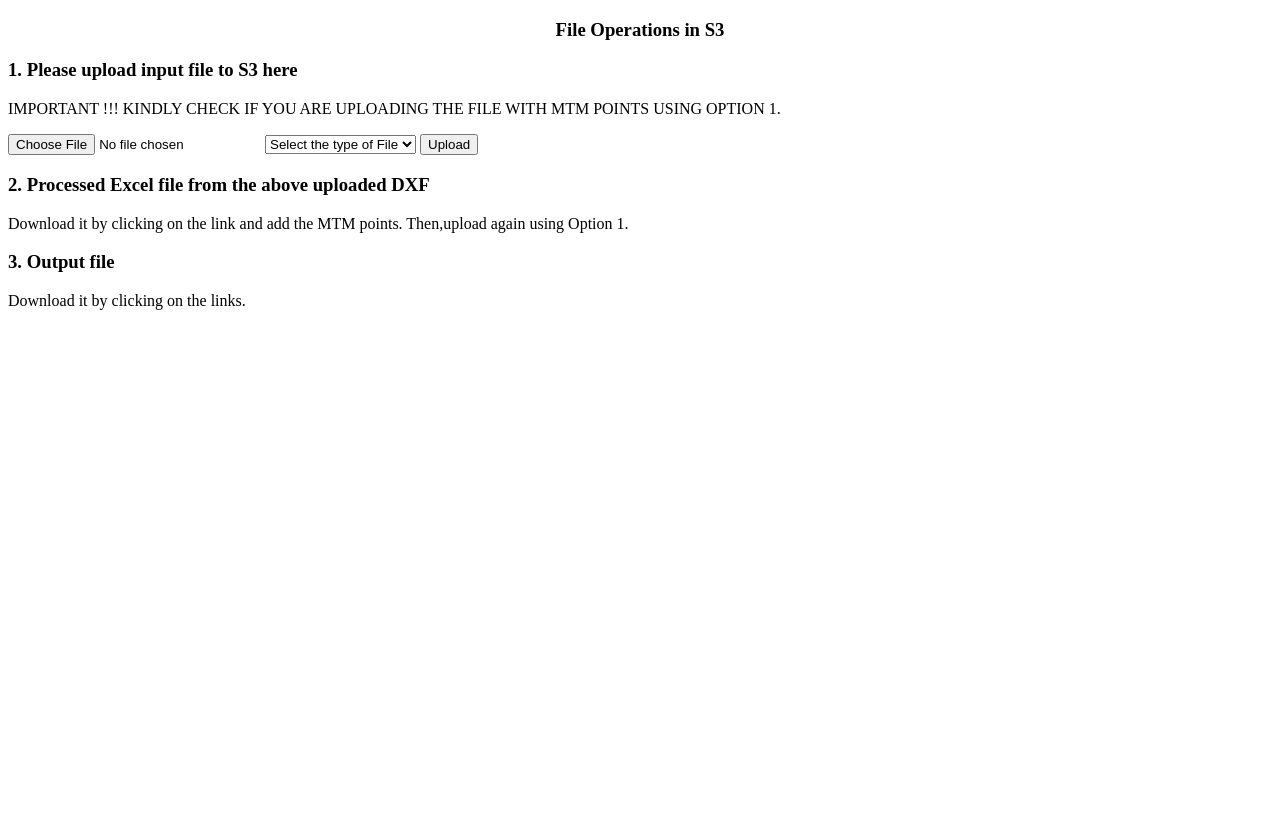
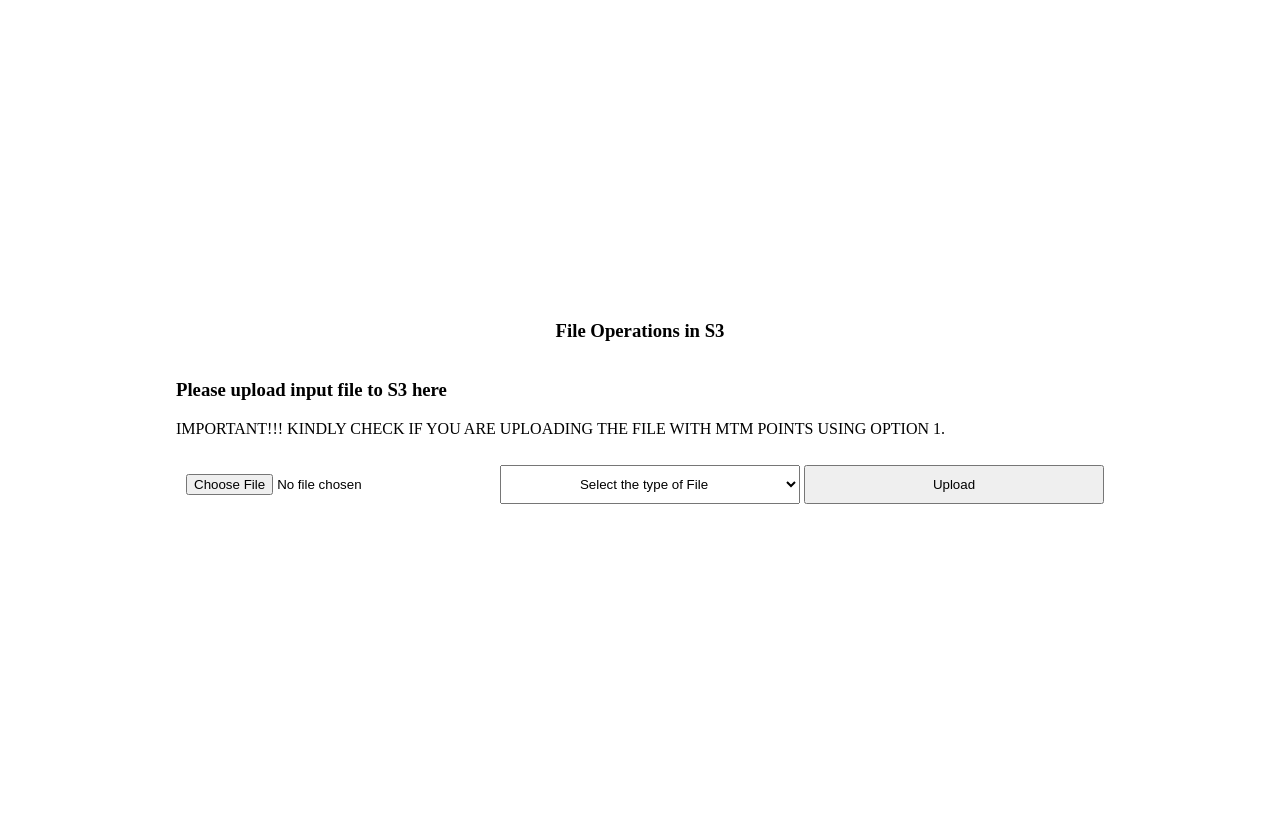
Before and after one commit to ansolwork/tailoring-api, a Flask app: page /home in a window 1280 px wide. Before the commit the page ends 310 px from the top, so only its background shows below. Run offline with Flask 3, Linux system fonts and the light colour scheme; data that the repository does not hold is empty; parts of the project's set-up code (start-up, migrations or seed data) failed here and were passed over.

Commit message:
added method to download output csv with a button and including css stylings

```diff
--- a/tailoring_api_config.yml
+++ b/tailoring_api_config.yml
@@ -9,5 +9,6 @@ ALLOWED_MIME_TYPES :
 AWS_S3_BUCKET_NAME : 'lgfgbucket'
 AWS_DXF_DIR_PATH : "data/input/recurrent/dxf_files/"
 AWS_MTM_DIR_PATH : "data/input/recurrent/mtm_combined_entites/"
+AWS_MTM_DIR_PATH_LABELED : "data/input/primary/mtm_combined_entites_labeled/"
 AWS_OUTPUT_DIR_PATH : "data/output"
 AWS_S3_SIGNATURE_VERSION : "s3v4"
--- a/ui/templates/Index.html
+++ b/ui/templates/Index.html
@@ -2,46 +2,92 @@
 <html>
   <head>
     <title>UI for file Operations in S3</title>
+    <style>
+        /* Centering the form */
+        .form-container {
+            display: flex;
+            flex-direction: column;
+            align-items: center; /* Center items horizontally */
+            justify-content: center; /* Center items vertically */
+            height: 100vh; /* Full viewport height for centering */
+        }
+
+        /* Centering the input elements */
+        .form-container input,
+        .form-container select {
+            margin: 10px 0;
+            padding: 10px;
+            width: 300px; /* You can adjust this width */
+            text-align: center;
+        }
+
+        /* Simple spinner CSS */
+        .spinner {
+            display: none; /* Initially hidden */
+            width: 50px;
+            height: 50px;
+            border: 5px solid rgba(0,0,0,0.1);
+            border-top: 5px solid #3498db;
+            border-radius: 50%;
+            animation: spin 1s linear infinite;
+            margin: 20px auto;
+        }
+
+        @keyframes spin {
+            0% { transform: rotate(0deg); }
+            100% { transform: rotate(360deg); }
+        }
+
+        /* Overlay that covers the page when loading */
+        .loading-overlay {
+            display: none;
+            position: fixed;
+            top: 0;
+            left: 0;
+            width: 100%;
+            height: 100%;
+            background-color: rgba(255, 255, 255, 0.8);
+            z-index: 9999;
+            text-align: center;
+        }
+
+        .loading-overlay h3 {
+            margin-top: 20px;
+            font-family: Arial, sans-serif;
+            font-size: 18px;
+        }
+    </style>
   </head>
   <body>
-    <div class="content">
-        <h3 align ='center'>File Operations in S3</h3>
+    <div class="form-container">
+        <h3>File Operations in S3</h3>
 
         <div>
-          <h3>1. Please upload input file to S3 here </h3>
-          <p>IMPORTANT !!! KINDLY CHECK IF YOU ARE UPLOADING THE FILE WITH MTM POINTS USING OPTION 1.</p>
-          <form method="POST" action="/upload_file" enctype=multipart/form-data>
-            <input type=file name="file-to-s3">
-            <select id="file_choice" type="text" name="file_choice" placeholder="Select if DXF or MTM points" method="POST">
+          <h3>Please upload input file to S3 here</h3>
+          <p>IMPORTANT!!! KINDLY CHECK IF YOU ARE UPLOADING THE FILE WITH MTM POINTS USING OPTION 1.</p>
+          <form method="POST" action="/upload_file" enctype="multipart/form-data" onsubmit="showLoadingSpinner()">
+            <input type="file" name="file-to-s3">
+            <select id="file_choice" name="file_choice" required>
               <option disabled selected>Select the type of File</option>
               <option id="DXF_file" value="DXF_file">DXF File</option>
               <option id="MTM_points_file" value="MTM_points_file">MTM points File</option>
             </select>
-             <input type=submit value=Upload>
+            <input type="submit" value="Upload">
           </form>
         </div>
-      <div>
-          <h3>2. Processed Excel file from the above uploaded DXF</h3>
-          <p>Download it by clicking on the link and add the MTM points. Then,upload again using Option 1.</p>
-          <ul>
-            {% for item in contents_mtm %}
-              <li>
-                <a href="/download_file_as_attachment/{{ item }}"> {{ item }} </a>
-              </li>
-            {% endfor %}
-          </ul>
-        </div>
-        <div>
-          <h3>3. Output file</h3>
-          <p>Download it by clicking on the links.</p>
-          <ul>
-            {% for item in contents_output %}
-              <li>
-                <a href="/download_file_as_attachment/{{ item }}"> {{ item }} </a>
-              </li>
-            {% endfor %}
-          </ul>
+
+        <!-- Loading spinner that shows when form is submitted -->
+        <div class="loading-overlay" id="loadingOverlay">
+            <div class="spinner"></div>
+            <h3>Please wait... Uploading and processing your file.</h3>
         </div>
     </div>
+
+    <!-- JavaScript to show the spinner on form submission -->
+    <script>
+        function showLoadingSpinner() {
+            document.getElementById('loadingOverlay').style.display = 'block';
+        }
+    </script>
   </body>
 </html>
--- a/ui/ui.py
+++ b/ui/ui.py
@@ -3,13 +3,17 @@ import os
 import yaml
 from utils.aws_utils import AwsUtils
 from app.main import Main
+from ui.dxf_loader import DXFLoader
+import tempfile
 
 # Run from project root (no relative path needed)
 config_filepath = "tailoring_api_config.yml"
-test_profile = "183295423477_PowerUserAccess"
+#test_profile = "183295423477_PowerUserAccess"
 
 app = Flask(__name__, template_folder="templates")
 app.config['MAX_CONTENT_LENGTH'] = 1 * 1024 * 1024  # 1 MB as per file upload limit
+
+dxf_loader = DXFLoader()
 
 # Load config file
 with open(config_filepath) as f:
@@ -23,10 +27,11 @@ ALLOWED_MIME_TYPES = yaml_config['ALLOWED_MIME_TYPES']
 AWS_S3_BUCKET_NAME = yaml_config['AWS_S3_BUCKET_NAME']
 AWS_DXF_DIR_PATH = yaml_config['AWS_DXF_DIR_PATH']
 AWS_MTM_DIR_PATH = yaml_config['AWS_MTM_DIR_PATH']
+AWS_MTM_DIR_PATH_LABELED = yaml_config['AWS_MTM_DIR_PATH_LABELED']
 AWS_OUTPUT_DIR_PATH = yaml_config['AWS_OUTPUT_DIR_PATH']
 AWS_S3_SIGNATURE_VERSION = yaml_config['AWS_S3_SIGNATURE_VERSION']
 
-aws_utils = AwsUtils(ALLOWED_EXTENSIONS, ALLOWED_MIME_TYPES, AWS_S3_BUCKET_NAME, AWS_S3_SIGNATURE_VERSION, test_profile)
+aws_utils = AwsUtils(ALLOWED_EXTENSIONS, ALLOWED_MIME_TYPES, AWS_S3_BUCKET_NAME, AWS_S3_SIGNATURE_VERSION)
 
 
 @app.route("/home")
@@ -41,6 +46,7 @@ def home():
 def upload_file():
     if "file-to-s3" not in request.files:
         return "No files key in request.files"
+
     file = request.files["file-to-s3"]
     if not aws_utils.allowed_file(file.filename) or aws_utils.allowed_mime(file):
         return "FILE FORMAT NOT ALLOWED"
@@ -49,10 +55,40 @@ def upload_file():
     if file:
         typeform = request.form['file_choice']
         print("typeform" + typeform)
+
         if typeform.lower() == 'dxf_file':
+
+            with tempfile.NamedTemporaryFile(delete=False, suffix=".dxf") as temp_file:
+                file.save(temp_file.name)  # Save the uploaded file to the temp file
+
+                # Load DXF using the file path
+                dxf_loader.load_dxf(temp_file.name)
+
+                # Convert DXF entities to a Pandas DataFrame
+                df = dxf_loader.entities_to_dataframe()
+
+                sorted_df = df.sort_values(by=['Filename', 'Type', 'Layer'])
+                sorted_df['MTM Points'] = ''
+
+                base_filename = os.path.splitext(os.path.basename(file.filename))[0]
+                aws_mtm_dir_path = os.path.join(AWS_MTM_DIR_PATH_LABELED, f"{base_filename}_combined_entities.csv")
+
+            # Delete the temp file after processing (optional)
+            os.remove(temp_file.name)
+
+            # This needs to happen after temp file is closed
             aws_utils.upload_file_to_s3(file, AWS_DXF_DIR_PATH)
+            aws_utils.upload_dataframe_to_s3(sorted_df, aws_mtm_dir_path, file_format="csv")
+
+            # Generate a presigned URL for the CSV file
+            presigned_url = aws_utils.generate_presigned_url(aws_mtm_dir_path)
+
+            return render_template("download.html", download_url=presigned_url)
+
         if typeform.lower() == 'mtm_points_file':
+            # Do second part here
             aws_utils.upload_file_to_s3(file, AWS_MTM_DIR_PATH)
+
         return redirect("/home")
     else:
         return "File not uploaded successfully"
--- a/ui/ui_gradio.py
+++ b/ui/ui_gradio.py
@@ -21,7 +21,7 @@ def process_dxf(file):
         dxf_loader = DXFLoader()
         try:
             dxf_loader.load_dxf(temp_file_path)
-            df = dxf_loader.entities_to_dataframe(temp_file_path)
+            df = dxf_loader.entities_to_dataframe()
         except RuntimeError as e:
             return str(e), []
 
--- a/utils/aws_utils.py
+++ b/utils/aws_utils.py
@@ -1,6 +1,7 @@
 import boto3
 from botocore.client import Config
 import magic
+import io
 
 # AWS Utilities
 class AwsUtils:
@@ -34,6 +35,27 @@ class AwsUtils:
         response = s3_client.upload_fileobj(file, self.aws_s3_bucket_name, s3_file_path + file.filename)
         print(f'upload_log_to_aws response: {response}')
 
+    def upload_dataframe_to_s3(self, dataframe, s3_file_path, file_format="csv"):
+        # Create an in-memory buffer
+        buffer = io.BytesIO()
+
+        if file_format == "csv":
+            # Save the DataFrame to the buffer as a CSV
+            dataframe.to_csv(buffer, index=False)
+        elif file_format == "excel":
+            # Save the DataFrame to the buffer as an Excel file
+            dataframe.to_excel(buffer, index=False, engine='xlsxwriter')
+
+        # Move the buffer's position to the start
+        buffer.seek(0)
+
+        # Create the S3 client with the desired profile
+        s3_client = boto3.session.Session(profile_name=self.aws_profile_name).client('s3')
+
+        # Upload the in-memory file to S3
+        response = s3_client.upload_fileobj(buffer, self.aws_s3_bucket_name, s3_file_path)
+        print(f'Upload to S3 completed. Response: {response}')
+
     # Convenience method to download file from s3 to working directory
     def download_file_from_s3(self, s3_file_path, working_dir_file_path):
         s3_client = boto3.session.Session(profile_name=self.aws_profile_name).client(
@@ -44,15 +66,26 @@ class AwsUtils:
         print(f'download_log_from_aws response: {response}')
         return response
 
+    def generate_presigned_url(self, s3_file_path, expiration=3600):
+        s3_client = boto3.session.Session(profile_name=self.aws_profile_name).client('s3')
+        presigned_url = s3_client.generate_presigned_url(
+            'get_object',
+            Params={'Bucket': self.aws_s3_bucket_name, 'Key': s3_file_path},
+            ExpiresIn=expiration
+        )
+        return presigned_url
+
     # Convenience method to download file from s3 as attachment from the UI
     def download_file_as_attachment(self, s3_file_path):
         s3_client = boto3.session.Session(profile_name=self.aws_profile_name).client(
             service_name='s3',
             config=Config(signature_version=self.aws_signature_version)
         )
-        return s3_client.generate_presigned_url('get_object',
-                                                Params={'Bucket': self.aws_s3_bucket_name, 'Key': s3_file_path},
-                                                ExpiresIn=60)
+        return s3_client.generate_presigned_url(
+            'get_object',
+            Params={'Bucket': self.aws_s3_bucket_name, 'Key': s3_file_path},
+            ExpiresIn=60
+            )
 
     # List the downloadable output files
     def list_all_s3_files(self, s3_output_file_path):
```
Also changed, not shown: ui/dxf_loader.py (+25 -4 lines), ui/templates/Download.html (added, +33 -0 lines), 1 other file.
